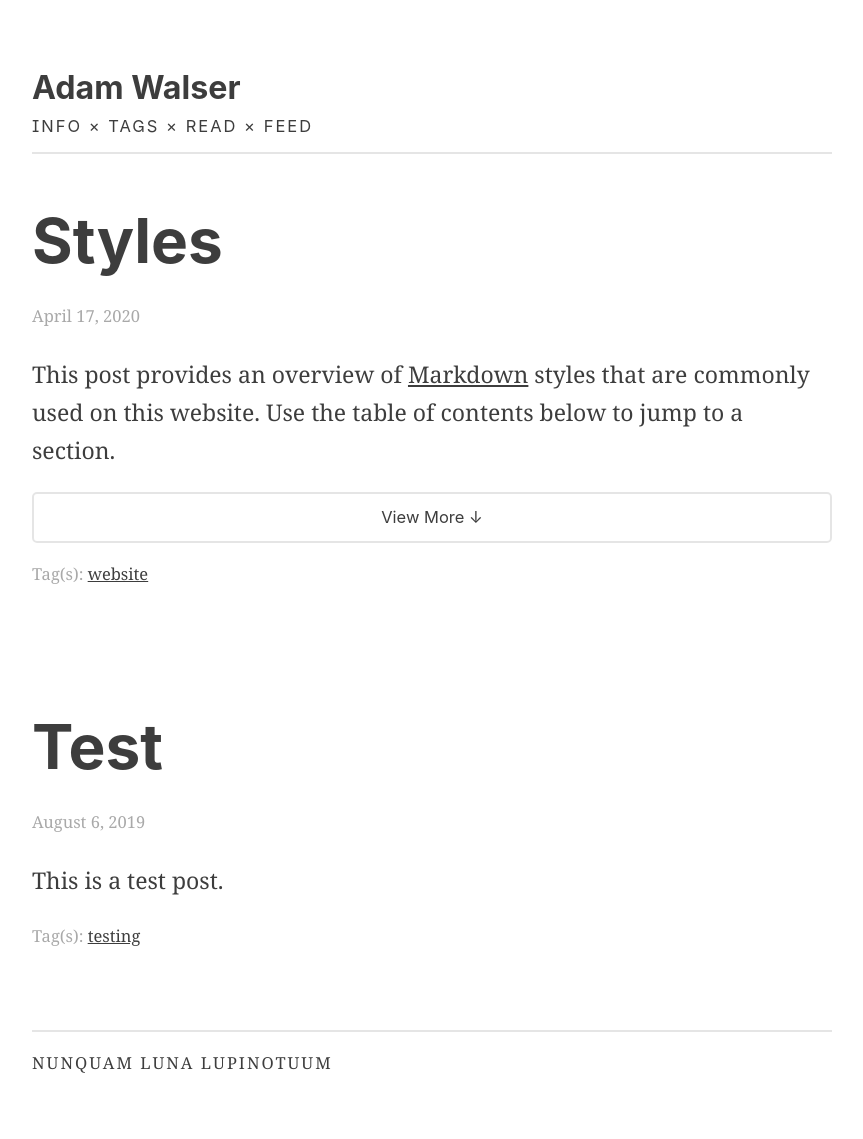
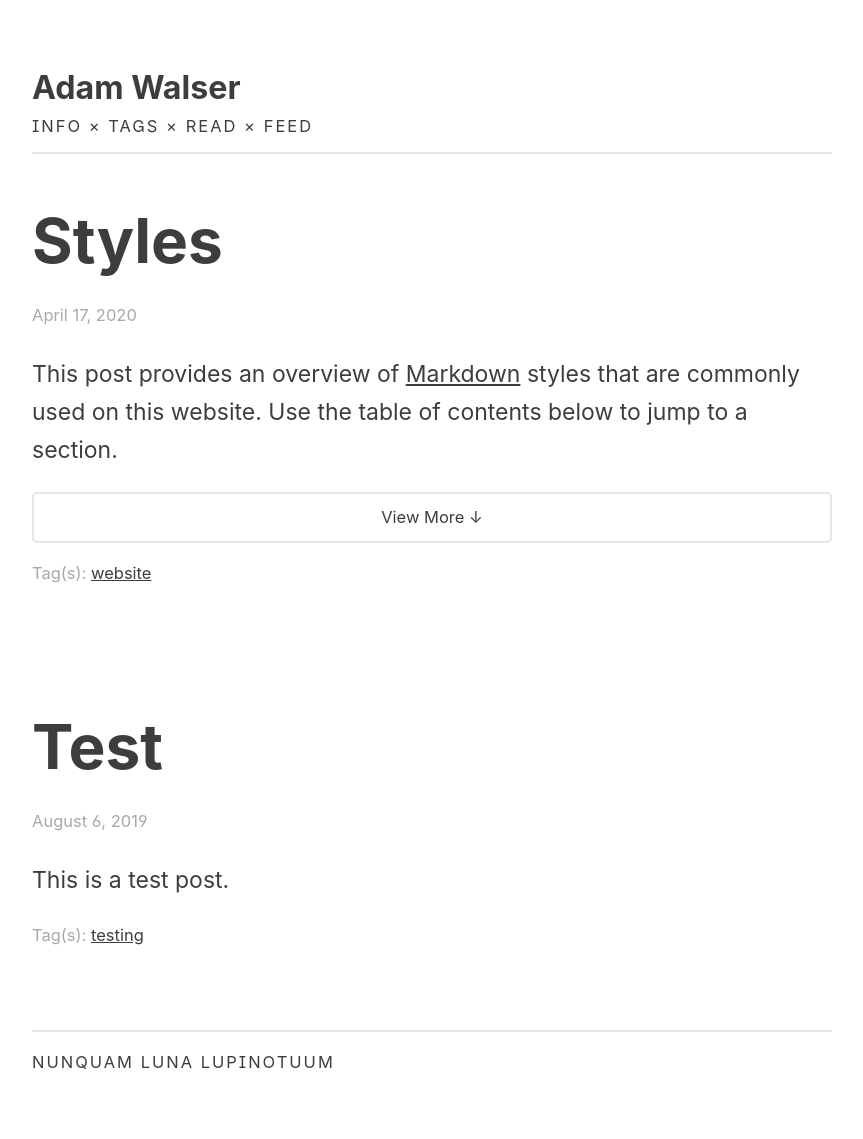
Before and after one commit to ajpwalser/ajpwalser.github.io, a Jekyll site: the page built from index.html, in a window 1280 px wide. Shown: the whole page, without its empty margins (208-1071 px from the left). Built offline with Jekyll 4.4.1, drawn with Linux system fonts in a browser that asks for light colours; some web fonts are replaced; the list of posts is cut into pages by our own code.

Commit message:
Update style.css

```diff
--- a/css/style.css
+++ b/css/style.css
@@ -5,10 +5,6 @@ html { font-family: 'Inter', sans-serif; }
 }
 
 /* Body ⌁ */
-
-p {
-	font-family: Georgia, serif;
-}
 
 body {
 	background: #FFFFFF;
```
